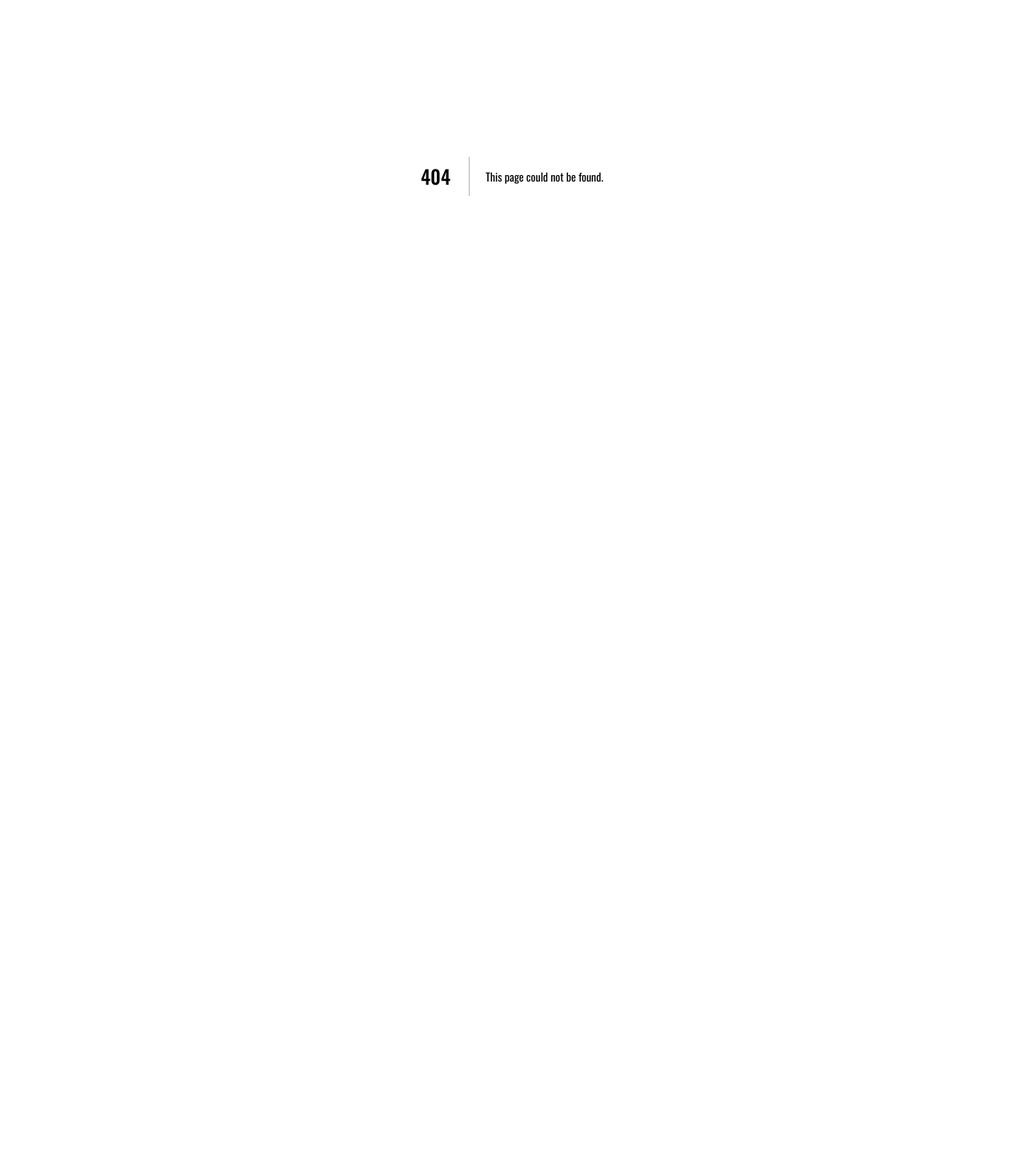
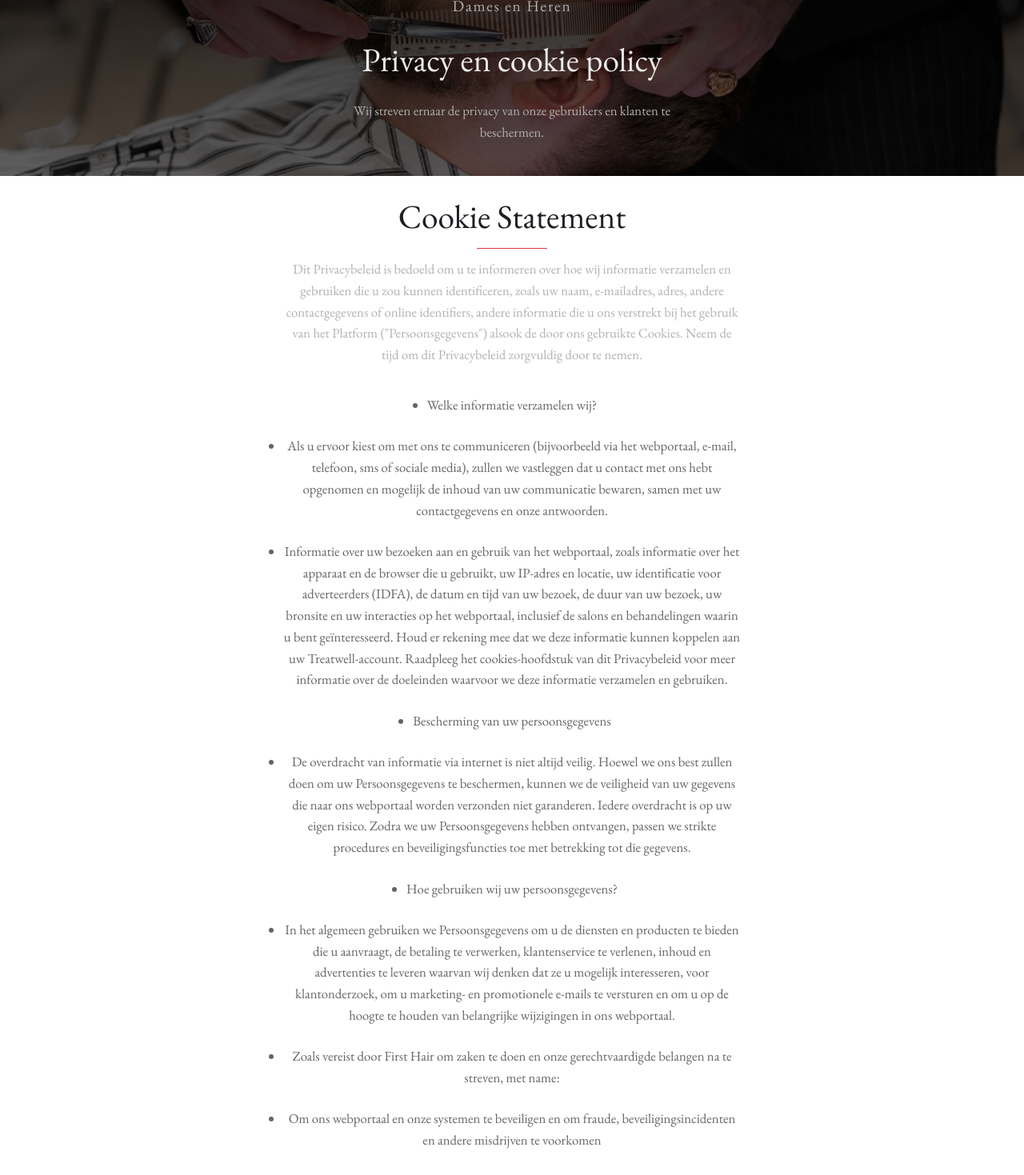
Before and after one commit to Vastlaan/firsthair, a Next.js app: page /cookies in a window 1280 px wide. Before the commit this address had no page. Shown: the part 180-1649 px from the top of the page at 80% size. Before the commit the page ends 800 px from the top, so only its background shows below. Built offline with nearby package versions, Linux system fonts and the light colour scheme.

Commit message:
add cookies page

```diff
--- /dev/null
+++ b/pages/cookies.js
@@ -0,0 +1,10 @@
+import Layout from "../src/layout";
+import Cookies from "../src/components/cookies_page";
+
+export default function CookiesPage() {
+    return (
+        <Layout>
+            <Cookies />
+        </Layout>
+    );
+}
--- /dev/null
+++ b/src/components/cookies_page/cookies.js
@@ -0,0 +1,31 @@
+import { withTheme } from "styled-components";
+import { Section, Header3, Text, Line, List } from "../../styles";
+import { COOKIES as data } from "../../data/cookies";
+
+function CookiesComponent({ theme }) {
+    return (
+        <Section margin="2.7rem 1.4rem">
+            <Header3 color={theme.black}>Cookie Statement</Header3>
+            <Line />
+            <Text wide>
+                Dit Privacybeleid is bedoeld om u te informeren over hoe wij
+                informatie verzamelen en gebruiken die u zou kunnen
+                identificeren, zoals uw naam, e-mailadres, adres, andere
+                contactgegevens of online identifiers, andere informatie die u
+                ons verstrekt bij het gebruik van het Platform
+                ("Persoonsgegevens") alsook de door ons gebruikte Cookies. Neem
+                de tijd om dit Privacybeleid zorgvuldig door te nemen.
+            </Text>
+            <List>
+                {data.map((rule) => {
+                    return (
+                        <li wide color={theme.grey_3}>
+                            {rule}
+                        </li>
+                    );
+                })}
+            </List>
+        </Section>
+    );
+}
+export default withTheme(CookiesComponent);
--- /dev/null
+++ b/src/components/cookies_page/index.js
@@ -0,0 +1,16 @@
+import Header from "../header";
+import Cookies from "./cookies";
+import { HEADER_COOKIES } from "../../data/headers";
+
+export default function CookiesComponent() {
+    return (
+        <>
+            <Header
+                title={HEADER_COOKIES.title}
+                body={HEADER_COOKIES.body}
+                url={HEADER_COOKIES.url}
+            />
+            <Cookies />
+        </>
+    );
+}
--- /dev/null
+++ b/src/data/cookies.js
@@ -0,0 +1,15 @@
+export const COOKIES = [
+    "Welke informatie verzamelen wij?",
+    "Als u ervoor kiest om met ons te communiceren (bijvoorbeeld via het webportaal, e-mail, telefoon, sms of sociale media), zullen we vastleggen dat u contact met ons hebt opgenomen en mogelijk de inhoud van uw communicatie bewaren, samen met uw contactgegevens en onze antwoorden.",
+    "Informatie over uw bezoeken aan en gebruik van het webportaal, zoals informatie over het apparaat en de browser die u gebruikt, uw IP-adres en locatie, uw identificatie voor adverteerders (IDFA), de datum en tijd van uw bezoek, de duur van uw bezoek, uw bronsite en uw interacties op het webportaal, inclusief de salons en behandelingen waarin u bent geïnteresseerd. Houd er rekening mee dat we deze informatie kunnen koppelen aan uw Treatwell-account. Raadpleeg het cookies-hoofdstuk van dit Privacybeleid voor meer informatie over de doeleinden waarvoor we deze informatie verzamelen en gebruiken.",
+    "Bescherming van uw persoonsgegevens",
+    "De overdracht van informatie via internet is niet altijd veilig. Hoewel we ons best zullen doen om uw Persoonsgegevens te beschermen, kunnen we de veiligheid van uw gegevens die naar ons webportaal worden verzonden niet garanderen. Iedere overdracht is op uw eigen risico. Zodra we uw Persoonsgegevens hebben ontvangen, passen we strikte procedures en beveiligingsfuncties toe met betrekking tot die gegevens.",
+    "Hoe gebruiken wij uw persoonsgegevens?",
+    "In het algemeen gebruiken we Persoonsgegevens om u de diensten en producten te bieden die u aanvraagt, de betaling te verwerken, klantenservice te verlenen, inhoud en advertenties te leveren waarvan wij denken dat ze u mogelijk interesseren, voor klantonderzoek, om u marketing- en promotionele e-mails te versturen en om u op de hoogte te houden van belangrijke wijzigingen in ons webportaal.",
+    "Zoals vereist door First Hair om zaken te doen en onze gerechtvaardigde belangen na te streven, met name:",
+    "Om ons webportaal en onze systemen te beveiligen en om fraude, beveiligingsincidenten en andere misdrijven te voorkomen",
+    "Om na te gaan of onze algemene voorwaarden worden nageleefd en om onze rechtsposittie te bepalen, uit te oefenen of te verdedigen",
+    "Om ons te helpen bij het monitoren, verbeteren en beschermen van ons webportaal, onze producten en diensten, en om ons webportaal, producten, diensten (en die van onze partners) voor u te personaliseren op basis van de informatie die u verstrekt en uw gebruik van ons webportaal, producten en diensten en andere websites (zie het Cookies-hoofdstuk van dit Privacybeleid voor meer informatie)",
+    "Om intern onderzoek en analyse uit te voeren, zodat we kunnen zien hoe ons webportaal en ons bedrijf presteert, en hoe onze producten en diensten worden gebruikt",
+    "Bij gebruiken van onze website gaat u mee akkord met bovenstande.",
+];
--- a/src/data/headers.js
+++ b/src/data/headers.js
@@ -32,3 +32,9 @@ export const HEADER_MAATREGELEN = {
     body: `Veiligheid is erg belangrijk in onze salons. Daarom nemen wij ook de nodige maatregelen om verspreiding van Covid 19 te voorkomen.`,
     url: "",
 };
+
+export const HEADER_COOKIES = {
+    title: "Privacy en cookie policy",
+    body: `Wij streven ernaar de privacy van onze gebruikers en klanten te beschermen.`,
+    url: "",
+};
--- a/src/styles/components.js
+++ b/src/styles/components.js
@@ -11,6 +11,21 @@ export const Logo = styled.div`
     img {
         width: ${(p) => (p.dimensions ? p.dimensions : "4.7rem")};
         height: ${(p) => (p.dimensions ? p.dimensions : "4.7rem")};
+    }
+`;
+
+export const List = styled.ul`
+    margin: 2.7rem auto;
+    display: flex;
+    flex-direction: column;
+    align-items: center;
+
+    li {
+        text-align: center;
+        font-size: 1.9rem;
+        color: ${(p) => p.theme.grey_3};
+        margin: 1.4rem 0;
+        max-width: 65rem;
     }
 `;
 
--- a/src/styles/index.js
+++ b/src/styles/index.js
@@ -9,7 +9,7 @@ import {
     FlexCol,
     BilboardContainer,
 } from "./containers";
-import { Photo, ImageStory, CustomLink, Logo } from "./components";
+import { List, Photo, ImageStory, CustomLink, Logo } from "./components";
 import {
     Header3,
     Header4,
@@ -40,6 +40,7 @@ export {
     BilboardContainer,
     // components
     Logo,
+    List,
     Photo,
     ImageStory,
     CustomLink,
```
Also changed, not shown: src/components/maatregelen_page/rules.js (+2 -16 lines).
